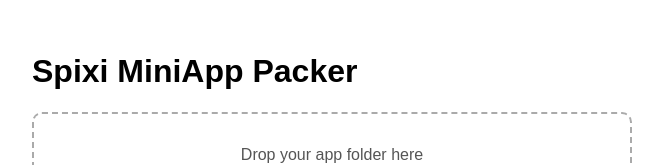
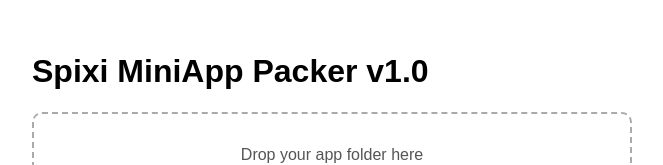
Before and after one commit to ixian-platform/Spixi-Mini-Apps, a plain HTML site: page app-packer/index.html in a window 1280 px wide. Shown: the top 165 px of the page, without its empty margins (308-971 px from the left). Drawn offline with nearby package versions, Linux system fonts and the light colour scheme.

Commit message:
- updated app packer README.md - added version to app packer - updated icons

```diff
--- a/app-packer/index.html
+++ b/app-packer/index.html
@@ -60,7 +60,7 @@
 </head>
 
 <body>
-    <h1>Spixi MiniApp Packer</h1>
+    <h1>Spixi MiniApp Packer v1.0</h1>
     <div class="dropzone" id="dropzone">Drop your app folder here</div>
     <div id="warning" style="color: red; font-weight: bold; margin-bottom: 1em;"></div>
 
```
Also changed, not shown: apps/com.ixilabs.spixi.gate-control/icon.png (added), apps/com.ixilabs.spixi.mini-apps-test/icon.png, apps/com.ixilabs.spixi.whiteboard/icon.png, 1 other file.
